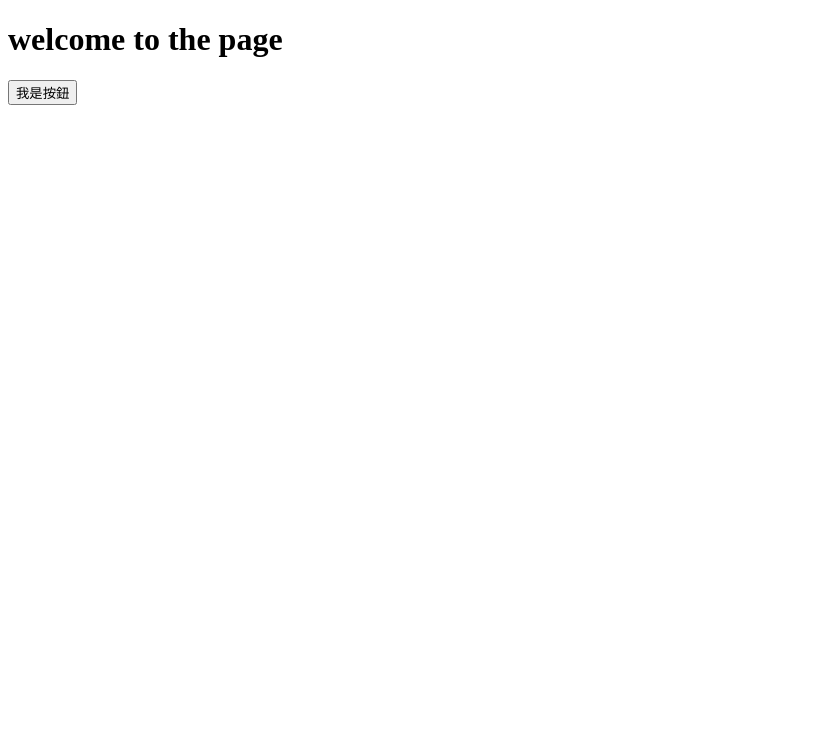
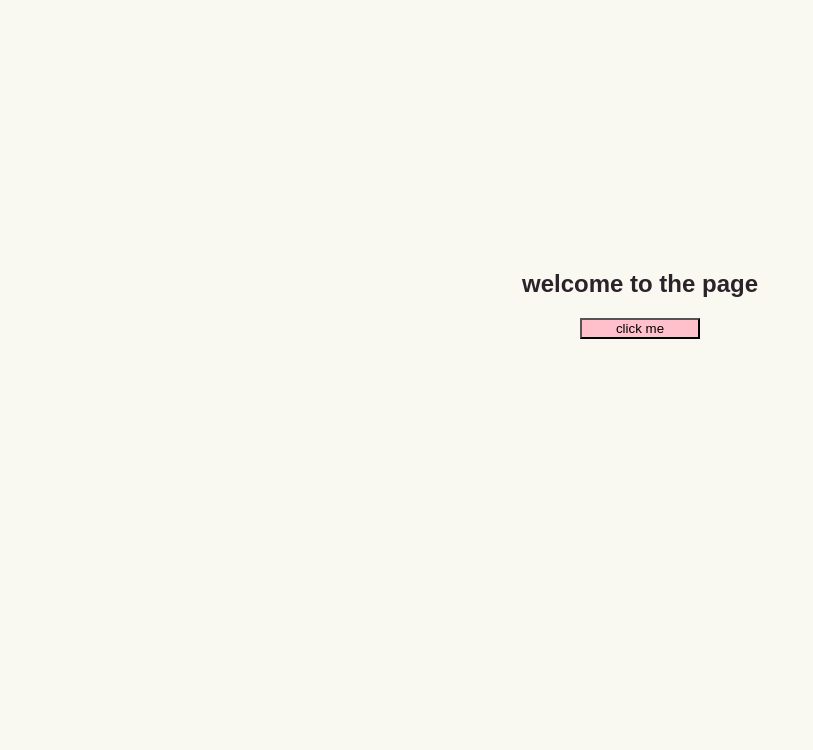
Before and after one commit to b07704009/108-1-PBC-final-group7, a Flask app: page / in a window 1280 px wide. Shown: the top 750 px of the page, without its empty margins (0-813 px from the left). Run offline with Flask 2, Linux system fonts and the light colour scheme; parts of the project's set-up code (start-up, migrations or seed data) failed here and were passed over.

Commit message:
Update index1.html

```diff
--- a/templates/index1.html
+++ b/templates/index1.html
@@ -1,11 +1,34 @@
 <!DOCTYPE html>
 <html>
   <head>
-    <title>Welcome Page</title>
+    <title>homepage</title>
     <meta content="utf-8" name="charset">
+    <style>                body {
+                    background-color: #F9F8F1;
+                    color: #2C232A;
+                    font-family: sans-serif;
+                    font-size: 14;
+                    text-align: center;
+                }
+                 section{
+                      width: 300px;
+                      height: 300px;
+                      position: absolute;
+                      top: 50%;
+                      left: 50%;
+                      overflow: auto;
+                      text-align: center;
+                      margin-left:-150px;
+                      margin-top:-150px;
+                }
+
+
+             </style>
   </head>
   <body>
-    <h1>welcome to the page</h1>
-    <button onclick="location.href='http://127.0.0.1:5000/jump'">我是按鈕</button>
+    <section>
+      <h1>welcome to the page</h1>
+      <input onclick="location.href='http://127.0.0.1:5000/jump'" style="width:120px; background-color:pink;" type="button" value="click me">
+    </section>
   </body>
 </html>
```
